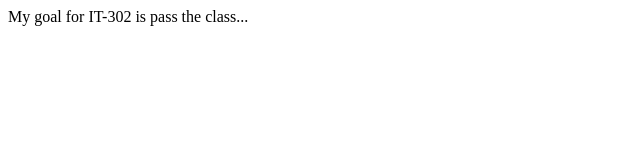
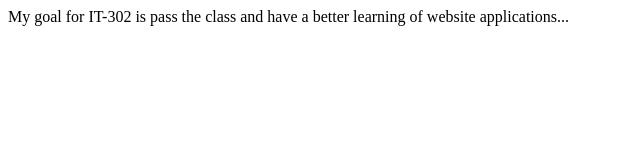
Before and after one commit to ap2869/IT302-ap2869-ProjectBackend, a plain HTML site: page my_goal.html in a window 1280 px wide. Shown: the whole page, without its empty margins (0-640 px from the left). Drawn offline with Linux system fonts and the light colour scheme.

Commit message:
Updated my_goal.html

```diff
--- a/my_goal.html
+++ b/my_goal.html
@@ -1,7 +1,7 @@
 <html>
  <body>
    <script>
-     document.write("My goal for IT-302 is pass the class...");
+     document.write("My goal for IT-302 is pass the class and have a better learning of website applications...");
    </script>
  </body>
 </html>
```
